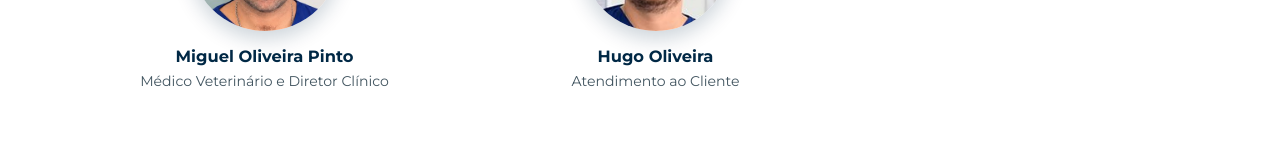
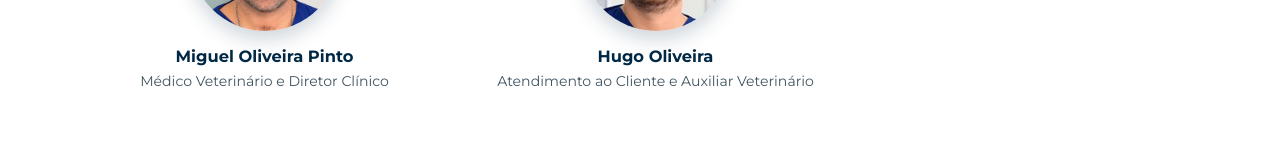
Before and after one commit to hugovielportugal-lab/centroveterinariolindaavelha, a plain HTML site: page index.html in a window 1280 px wide. Shown: the part 1099-1259 px from the top of the page. Drawn offline with Linux system fonts and the light colour scheme.

Commit message:
Função do Hugo: atendimento ao cliente e auxiliar veterinário
Co-Authored-By: Claude Sonnet 5.5 <noreply@anthropic.com>
Claude-Session: https://claude.ai/code/session_01WMcfBHY6S5sghmnPuZZHz7

```diff
--- a/index.html
+++ b/index.html
@@ -75,7 +75,7 @@
 <h2 class="title">Quem cuida de si e do seu animal</h2>
 <div class="team">
 <div class="person"><img class="avatar-img" src="miguel.jpg" width="150" height="150" alt="Miguel Oliveira Pinto" loading="lazy"><h3>Miguel Oliveira Pinto</h3><p>Médico Veterinário e Diretor Clínico</p></div>
-<div class="person"><img class="avatar-img" src="hugo.jpg" width="150" height="150" alt="Hugo Oliveira" loading="lazy"><h3>Hugo Oliveira</h3><p>Atendimento ao Cliente</p></div>
+<div class="person"><img class="avatar-img" src="hugo.jpg" width="150" height="150" alt="Hugo Oliveira" loading="lazy"><h3>Hugo Oliveira</h3><p>Atendimento ao Cliente e Auxiliar Veterinário</p></div>
 </div>
 </div>
 </section>
```
